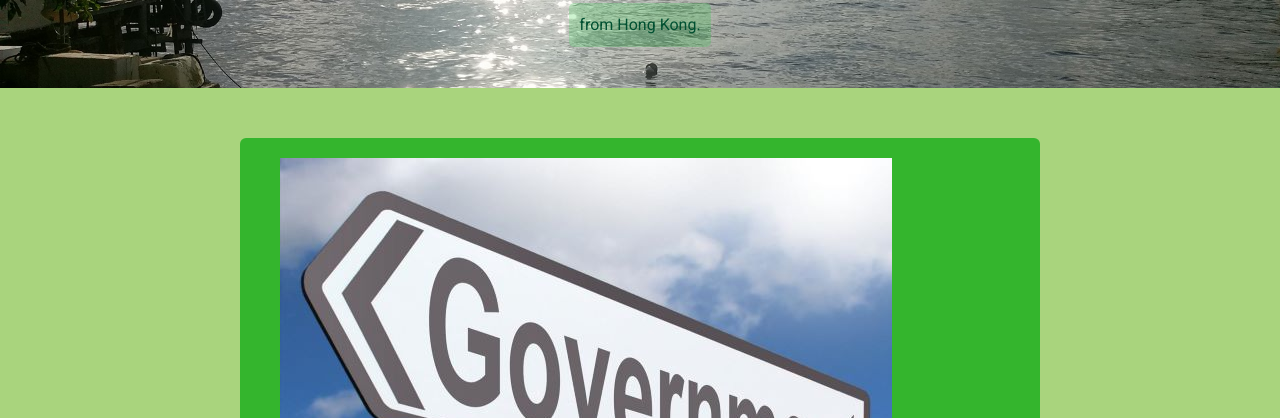
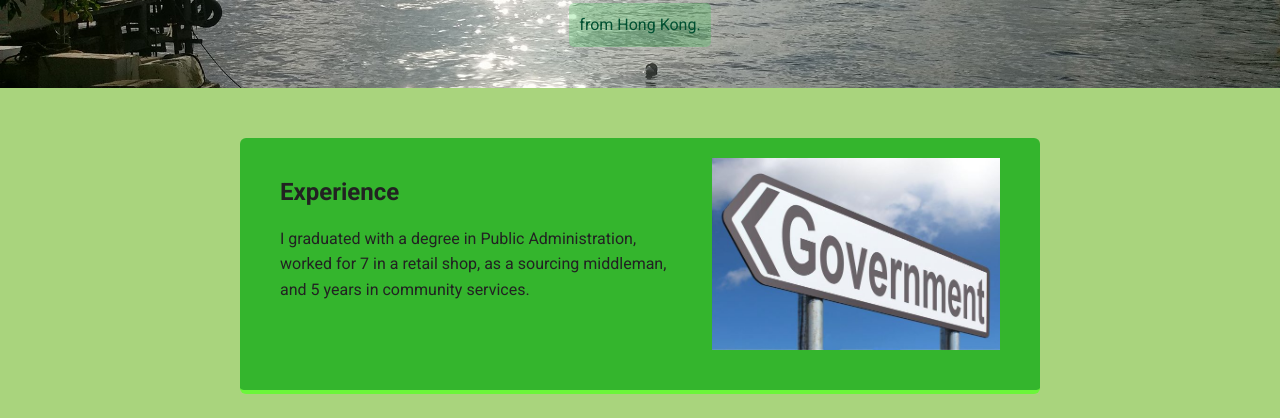
Before and after one commit to chapman-cc/thtechdegree_unit01, a plain HTML site: page experience.html in a window 1280 px wide. Shown: the part 382-800 px from the top of the page. Drawn offline with Linux system fonts and the light colour scheme; a web font is replaced by a local one.

Commit message:
add gov-highway css props.

```diff
--- a/styles.css
+++ b/styles.css
@@ -169,6 +169,11 @@ a.github {
 a.social:hover {
   opacity: 1;
 }
+.gov-photo {
+    width: 40%;
+    float: right;
+    margin-left: 2em;
+}
 .clearfix {
   clear: both;
 }
```
